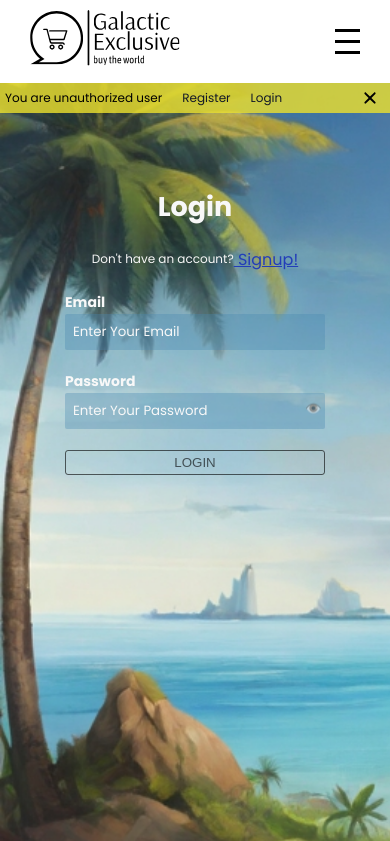
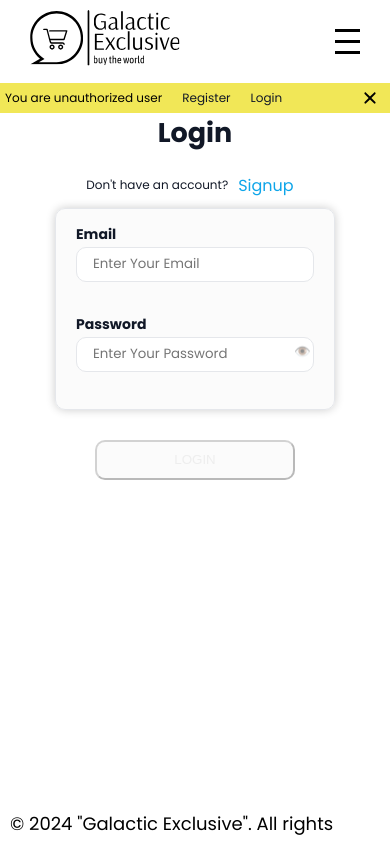
Before and after one commit to peregreenus/DEVS-eCommerce-App, a React app: page /login in a window 390 px wide. Shown: the top 841 px of the page. Built offline with nearby package versions, Linux system fonts and the light colour scheme; no server answers.

Commit message:
feat/add new style to login page, add media query for responsive/adaptive

```diff
--- a/src/view/components/FormInput/FormInput.module.css
+++ b/src/view/components/FormInput/FormInput.module.css
@@ -1,24 +1,24 @@
 .loginFormInput {
   font-family: 'Poppins', sans-serif;
   width: 100%;
-  padding: 0.8rem 1.3rem 0.8rem 0.8rem;
+  height: 3.5rem;
+  padding: 0.5rem 1.6rem;
   outline: 0;
-  border: 0;
-  background-color: #4886af59;
+  border: 1px solid var(--border-color);
+  background-color: var(--default-bg-color);
   margin-top: 0.1rem;
-  border-radius: 2px;
-  color: var(--light-text-color);
+  border-radius: 1rem;
 }
 
-.loginFormInput::placeholder {
+/* .loginFormInput::placeholder {
   color: var(--light-text-color);
-}
+} */
 
 .errorMsg {
   display: inline-block;
   width: 100%;
   height: 12px;
-  color: #900;
+  color: var(--accent-color);
   font-size: 1.1rem;
   text-align: center;
   transition: opacity ease-in 0.3s;
--- a/src/view/components/LoginForm/LoginForm.module.css
+++ b/src/view/components/LoginForm/LoginForm.module.css
@@ -1,16 +1,14 @@
 .loginForm {
   display: flex;
   flex-direction: column;
-  width: 20%;
-  min-width: 30rem;
-  padding: 20px;
+  max-width: 30rem;
   overflow: hidden;
 }
 
 .loginForm label {
   font-size: 1.4rem;
   font-weight: bold;
-  color: var(--light-text-color);
+  color: var(--primary-text-color);
 }
 
 .loginForm label:has(input[type='checkbox']) {
@@ -25,6 +23,15 @@
   opacity: 0.5;
 }
 
+.inputBlock {
+  border: 1px solid var(--border-color);
+  border-radius: 1rem;
+  padding: 1rem 2rem;
+  background-color: var(--gray-bg-color);
+  box-shadow: 0 0 10px rgba(0, 0, 0, 0.2);
+  margin: 1rem;
+}
+
 .loginForm input[type='checkbox']:checked {
   opacity: 1;
 }
@@ -35,20 +42,22 @@
 }
 
 .loginForm button {
+  margin-top: 2rem;
   padding: 0.4rem 0.6rem;
   text-transform: uppercase;
   cursor: pointer;
-  border-radius: 3px;
-  border: 0;
-  background-color: #5982f5;
-  color: #fff;
+  border-radius: 1rem;
+  background-color: var(--primary-text-color);
+  color: var(--light-text-color);
+  width: 20rem;
+  height: 4rem;
+  align-self: center;
 }
 
 .loginForm button:disabled {
-  color: #0000009a;
-  border: 1px solid #0000009a;
-  background-color: transparent;
-  cursor: default;
+  cursor: not-allowed;
+  background-color: var(--gray-bg-color);
+  color: rgba(220, 220, 220, 0.433);
 }
 
 .failMessage {
@@ -66,3 +75,18 @@
   color: #900;
   font-size: 2rem;
 }
+
+@media (max-width: 326px) {
+  .inputBlock {
+    padding: 0.5rem 0;
+  }
+  .loginForm {
+    text-align: center;
+  }
+}
+
+@media (max-width: 241px) {
+  .inputBlock {
+    margin: 0;
+  }
+}
--- a/src/view/components/LoginForm/LoginForm.tsx
+++ b/src/view/components/LoginForm/LoginForm.tsx
@@ -83,7 +83,8 @@ function LoginForm({ state, setState }: MainProps) {
         </div>
       ) : (
         <>
-          {inputs}
+          <div className={classes.inputBlock}>{inputs}</div>
+
           <button type="submit" disabled={isDisabled}>
             Login
           </button>
--- a/src/view/pages/Login/Login.module.css
+++ b/src/view/pages/Login/Login.module.css
@@ -1,17 +1,14 @@
 .loginPage {
   display: flex;
-  height: 100vh;
+  min-height: 85vh;
   flex-direction: column;
   align-items: center;
-  padding-top: calc(1vw + 100px);
-  background: url(../../../assets/img/Default_draw_a_picture_about_exotic_islands_Place_the_island_o_0.jpg)
-    no-repeat;
-  background-size: cover;
+  padding-top: 3rem;
 }
 
 .loginPage h2 {
   margin-bottom: 2rem;
-  color: var(--light-text-color);
+  color: var(--primary-text-color);
 }
 
 .linkContainer {
@@ -21,11 +18,13 @@
 
 .linkContainer p {
   font-size: 1.2rem;
-  color: var(--light-text-color);
+  color: var(--primary-text-color);
 }
 
 .link {
+  margin: 0 1rem;
   font-size: 1.6rem;
-  color: rgb(34, 61, 185);
+  color: var(--accent-color);
   align-self: center;
+  text-decoration: none;
 }
--- a/src/view/pages/Login/Login.tsx
+++ b/src/view/pages/Login/Login.tsx
@@ -4,6 +4,7 @@ import Header from '../../components/common/header/header';
 import LoginForm from '../../components/LoginForm/LoginForm';
 import { MainProps } from '../../../data/types/main-props';
 import * as classes from './Login.module.css';
+import Footer from '../../components/common/footer/footer';
 
 function Login({ state, setState }: MainProps) {
   return (
@@ -14,11 +15,12 @@ function Login({ state, setState }: MainProps) {
         <div className={classes.linkContainer}>
           <p>Don&apos;t have an account? </p>
           <Link className={classes.link} to="/signup">
-            &nbsp;Signup!
+            Signup
           </Link>
         </div>
         <LoginForm state={state} setState={setState} />
       </div>
+      <Footer />
     </>
   );
 }
```
